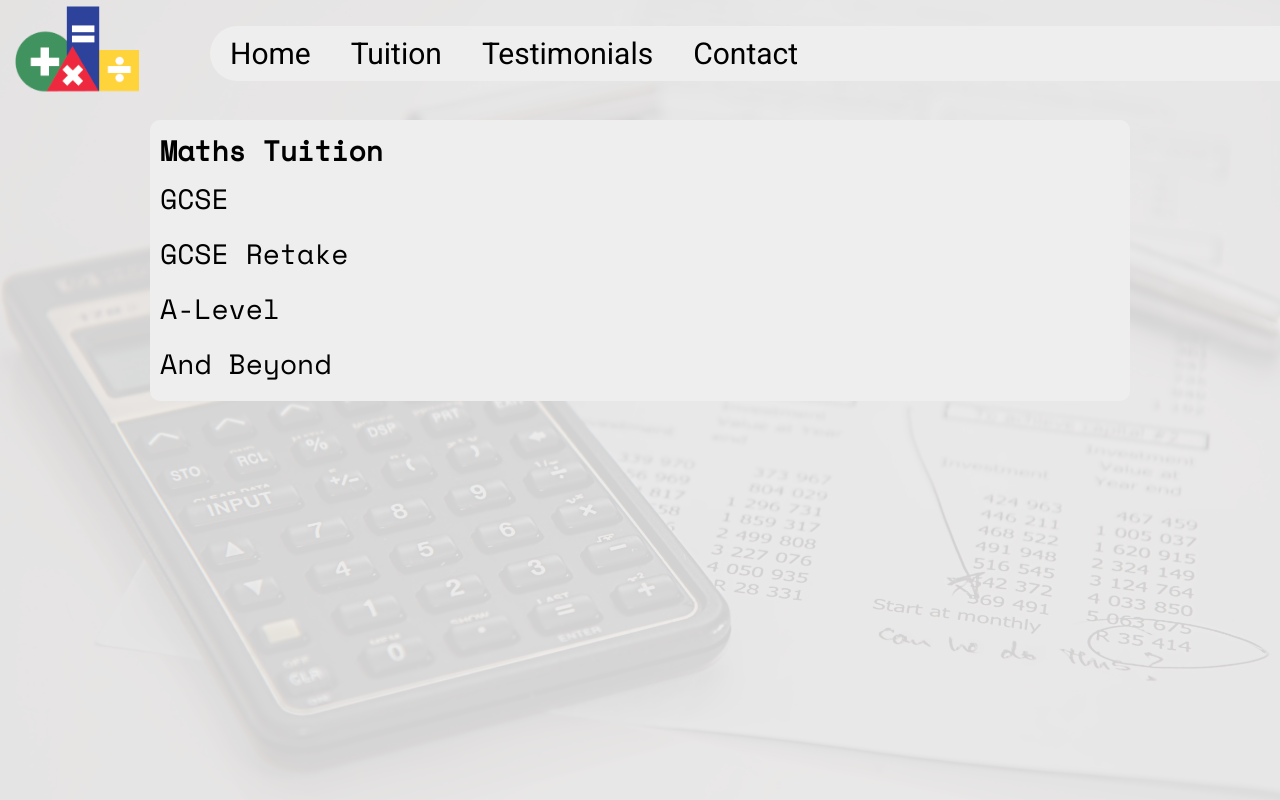
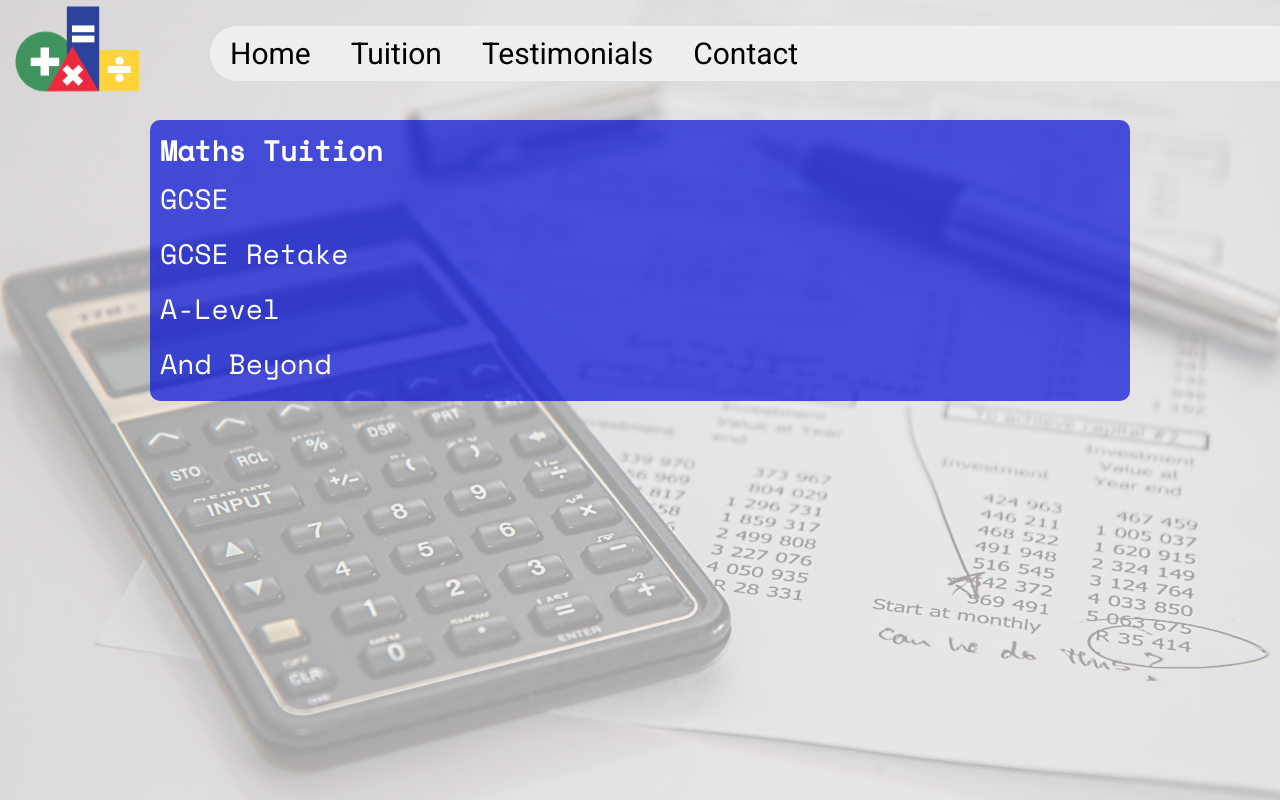
Before and after one commit to bealesd/PSullyTutor, an Angular app: page /tuition in a window 1280 px wide. Built offline with nearby package versions, Linux system fonts and the light colour scheme.

Commit message:
Updated colors.

```diff
--- a/package.json
+++ b/package.json
@@ -32,7 +32,6 @@
     "@types/jasmine": "~2.8.8",
     "@types/jasminewd2": "~2.0.3",
     "@types/node": "~8.9.4",
-    "angular-cli-ghpages": "^0.6.2",
     "codelyzer": "~6.0.1",
     "jasmine-core": "~2.99.1",
     "jasmine-spec-reporter": "~4.2.1",
--- a/src/app/app.component.css
+++ b/src/app/app.component.css
@@ -3,7 +3,7 @@
     --component-container-middle-col: minmax(700px, 1000px);
     --component-container-margin-top: 20px;
     --navbar-bg-color: rgb(238, 238, 238);
-    --main-container-bg-color: rgb(238, 238, 238);
+    --main-container-bg-color: rgba(238, 238, 238, 0.9);
     --yellow: rgba(255, 132, 0, 0.7);
     --blue: rgba(0, 14, 214, 0.7);
     --red: rgba(255, 0, 0, 0.7);
@@ -45,5 +45,5 @@ app-menu-bar {
 }
 
 .colored-bg {
-    background-color: var(--main-container-bg-color);
+    background-color: var(--blue);
 }
--- a/src/app/contact/contact.component.css
+++ b/src/app/contact/contact.component.css
@@ -1,3 +1,8 @@
+.contact-container{
+    color:white;
+}
+
+
 .contact-text {
     font-size: 16px;
 }
--- a/src/app/contact/contact.component.ts
+++ b/src/app/contact/contact.component.ts
@@ -6,6 +6,7 @@ import { Component, OnInit } from '@angular/core';
   styleUrls: ['./contact.component.css']
 })
 export class ContactComponent implements OnInit {
+  newline = '%0D%0A';
 
   constructor() { }
 
@@ -20,7 +21,7 @@ export class ContactComponent implements OnInit {
       return '';
     }
 
-    return `Name: ${name}.%0D%0AMessage: ${message}.`;
+    return `Name: ${name}.${this.newline}${this.newline}Message: ${message}.`;
   }
 
   reset() {
@@ -33,7 +34,8 @@ export class ContactComponent implements OnInit {
     if(body === ''){
       return;
     }
-    window.location.href = `mailto:phylsully@blueyonder.co.uk&subject=Email from PSullyLtd.com&body=${this.body}`;
+
+    window.location.href = `mailto:phylsully@blueyonder.co.uk?subject=Email from PSullyLtd.com&body=${body}`;
   }
 
   showEmail(){
--- a/src/app/tuition/tuition.component.css
+++ b/src/app/tuition/tuition.component.css
@@ -14,6 +14,10 @@
     }
 }
 
+.tuition-container{
+    color:white;
+}
+
 .tuition-header {
     padding-top: 7px;
     padding-bottom: 7px;
@@ -27,7 +31,7 @@
 }
 
 .tuition-header>span:hover {
-    border-bottom: black 2px solid;
+    border-bottom: white 2px solid;
     /* cursor: pointer; */
 }
 
--- a/src/styles.css
+++ b/src/styles.css
@@ -36,7 +36,7 @@ body {
 }
 
 .mask {
-    background: rgba(234, 233, 233, 0.9);
+    background: rgba(234, 233, 233, 0.7);
     min-height: calc(100vh);
     width: 100%;
     height: 100%;
@@ -47,5 +47,4 @@ body {
     font-family: inherit;
     font-size: 28px;
     font-weight: bold;
-    color: inherit;
 }
```
Also changed, not shown: 8 other files (tests, documents, lock files or other folders).
